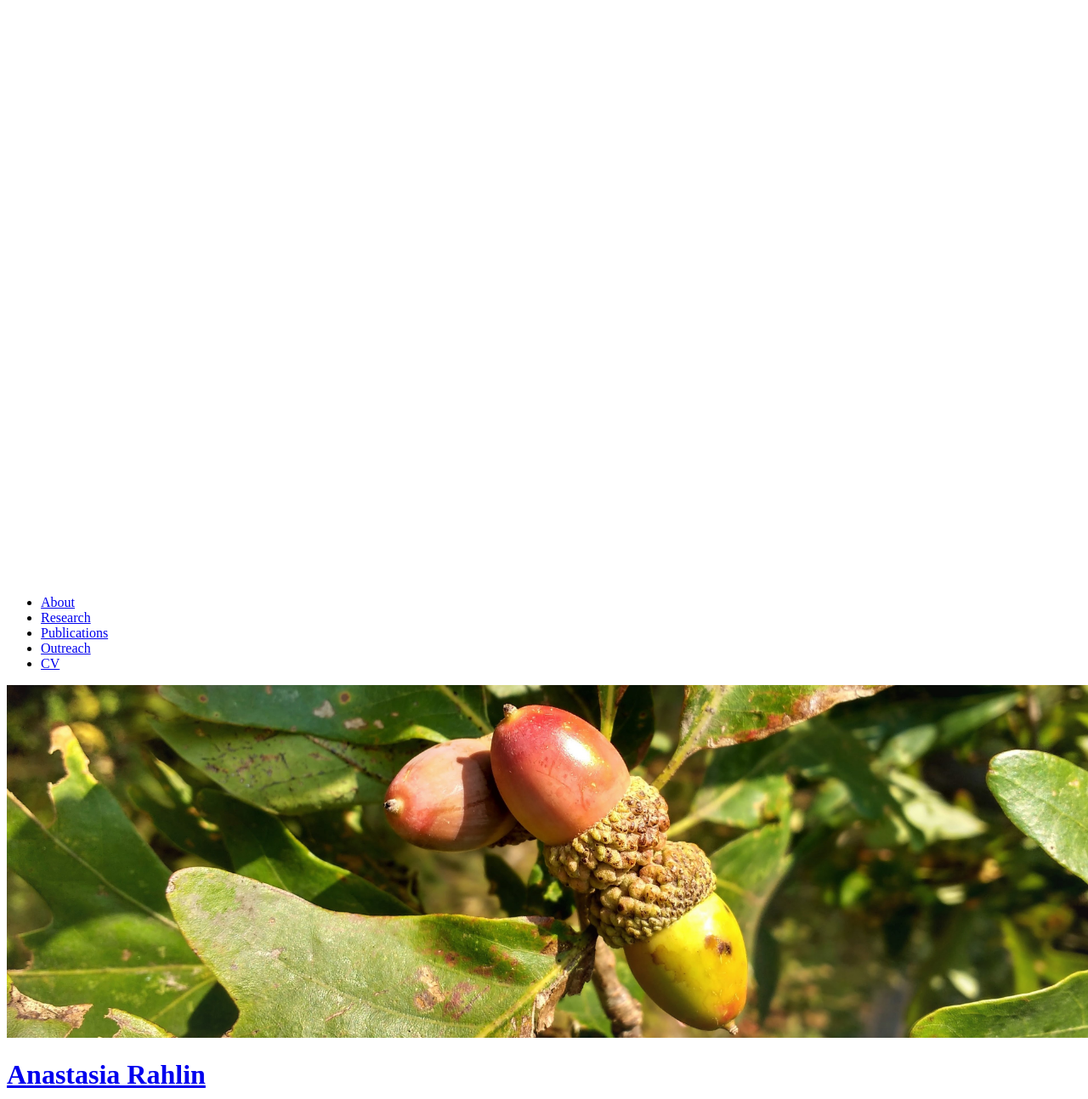
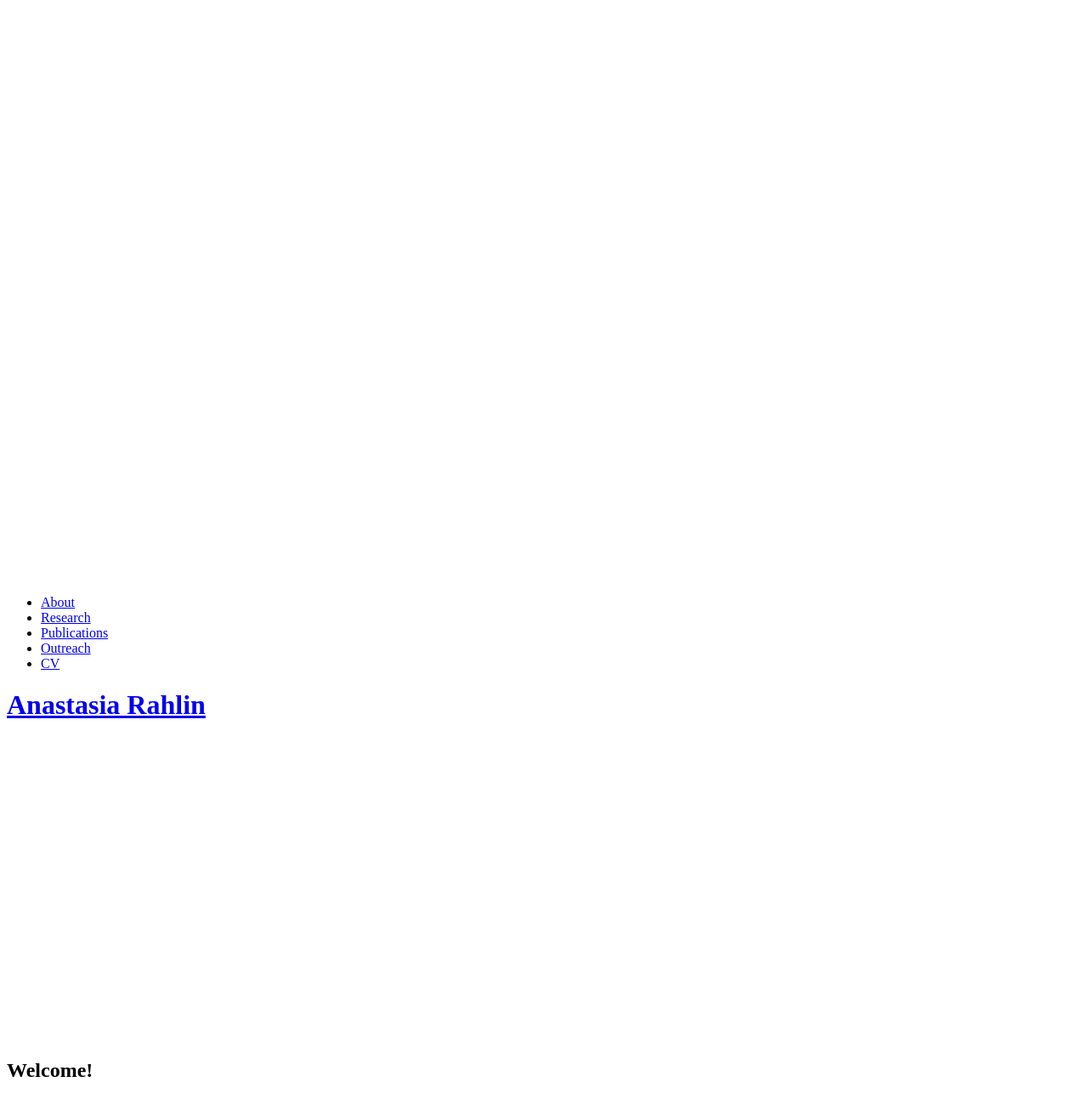
Before and after one commit to anarahlin/anarahlin.github.io, a Jekyll site: the page built from index.html, in a window 1280 px wide. Shown: the top 1293 px of the page at 85% size. Built offline with Jekyll 4.4.1, drawn with Linux system fonts in a browser that asks for light colours; nearby versions of some CDN libraries; the list of posts is cut into pages by our own code; comment, search, counter and statistics services are not loaded.

Commit message:
Update default.html

```diff
--- a/_layouts/default.html
+++ b/_layouts/default.html
@@ -26,8 +26,7 @@ Released for free under the Creative Commons Attribution 3.0 license (templated.
 	<!-- Header -->
 	<div id="header">
 		{% include nav.html %}
-		<div class="container">
-			<img src="/assets/images/acorn_copy2.jpg" alt="acorns" style="width:1386px;height:415px">
+		<div class="container" img src="/assets/images/acorn_copy2.jpg" alt="acorns" style="width:1386px;height:415px">
 			<!-- Logo -->
 			<div id="logo">
 				<h1><a href="#">Anastasia Rahlin
```
